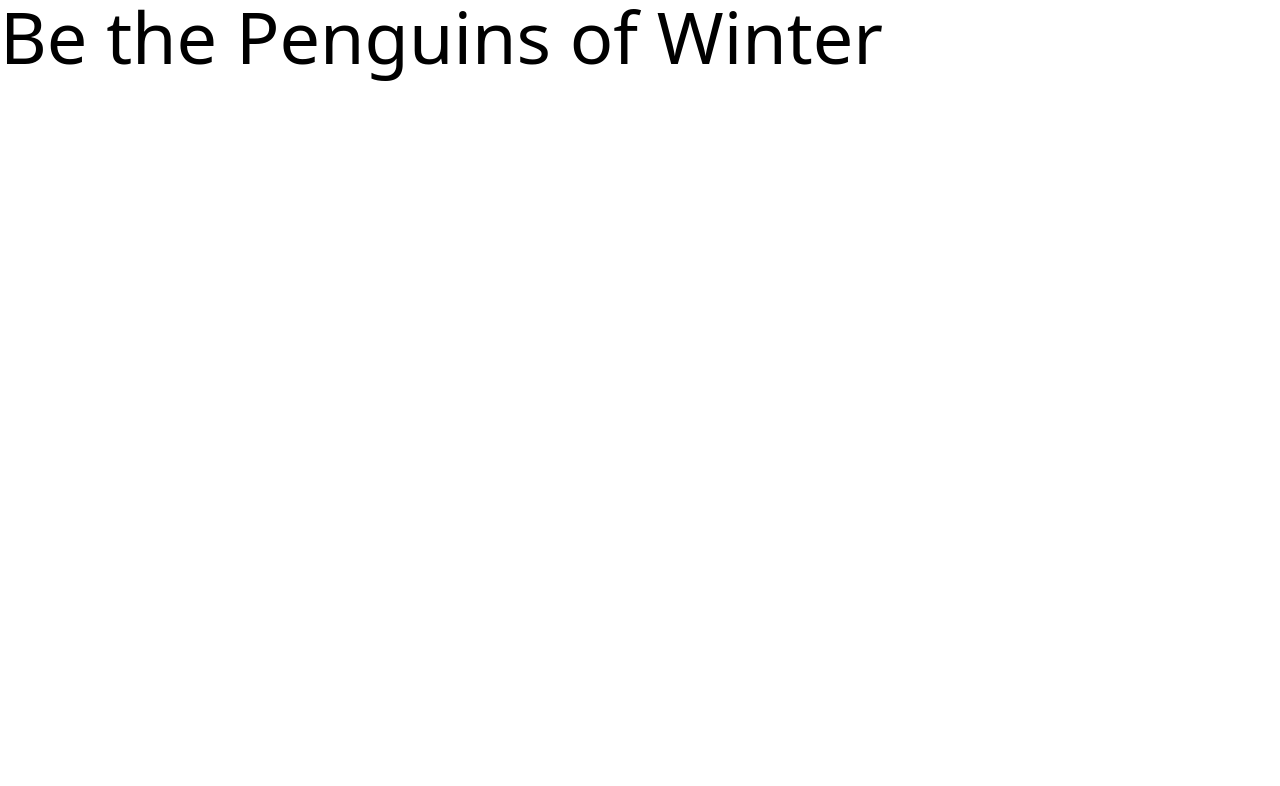
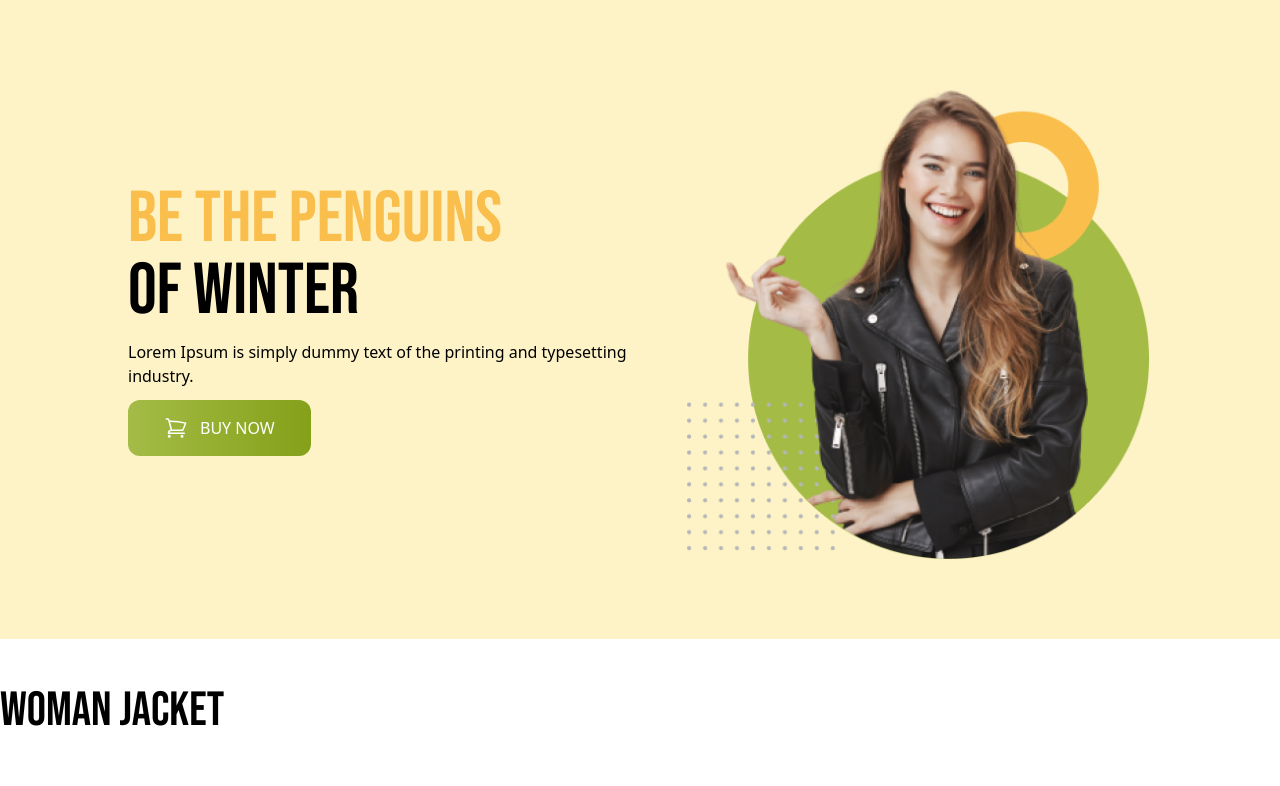
Before and after one commit to suzandev/panguin_tailwind, a plain HTML site: page index.html in a window 1280 px wide. Drawn offline with nearby package versions, Linux system fonts and the light colour scheme.

```diff
--- a/index.html
+++ b/index.html
@@ -7,17 +7,68 @@
 
     <!-- tailwind Css link  -->
     <script src="https://cdn.tailwindcss.com"></script>
+
+    <!-- google fonts link (bebas neue)  -->
+    <link rel="preconnect" href="https://fonts.googleapis.com" />
+    <link rel="preconnect" href="https://fonts.gstatic.com" crossorigin />
+    <link
+      href="https://fonts.googleapis.com/css2?family=Bebas+Neue&display=swap"
+      rel="stylesheet"
+    />
+
+    <style>
+      .font-bebas {
+        font-family: "Bebas Neue", sans-serif;
+      }
+    </style>
   </head>
   <body>
-    <header>
-      <div>
+    <header class="bg-amber-100 py-20 px-4 md:px-32">
+      <nav></nav>
+
+      <!-- banner section  -->
+      <div class="flex flex-col md:flex-row justify-between items-center">
+        <div class="space-y-3">
+          <h1 class="text-7xl uppercase font-bebas">
+            <span class="text-[#FABE4C]">Be the Penguins</span>
+            <br />
+            of Winter
+          </h1>
+          <p>
+            Lorem Ipsum is simply dummy text of the printing and typesetting
+            industry.
+          </p>
+          <button
+            class="py-4 px-9 bg-gradient-to-r from-[#A4BC46] to-[#85A019] rounded-xl uppercase text-white font-medium flex gap-3 items-center"
+          >
+            <svg
+              xmlns="http://www.w3.org/2000/svg"
+              fill="none"
+              viewBox="0 0 24 24"
+              stroke-width="1.5"
+              stroke="currentColor"
+              class="w-6 h-6"
+            >
+              <path
+                stroke-linecap="round"
+                stroke-linejoin="round"
+                d="M2.25 3h1.386c.51 0 .955.343 1.087.835l.383 1.437M7.5 14.25a3 3 0 00-3 3h15.75m-12.75-3h11.218c1.121-2.3 2.1-4.684 2.924-7.138a60.114 60.114 0 00-16.536-1.84M7.5 14.25L5.106 5.272M6 20.25a.75.75 0 11-1.5 0 .75.75 0 011.5 0zm12.75 0a.75.75 0 11-1.5 0 .75.75 0 011.5 0z"
+              />
+            </svg>
+
+            Buy Now
+          </button>
+        </div>
         <div>
-          <h1 class="text-7xl">Be the Penguins of Winter</h1>
+          <img src="images/model.png" alt="" />
         </div>
-        <div></div>
       </div>
     </header>
-    <main></main>
+    <main class="max-w-7xl mx-auto">
+      <section class="py-12">
+        <h3 class="text-5xl font-bebas">Woman Jacket</h3>
+      </section>
+    </main>
 
     <footer></footer>
   </body>
```
